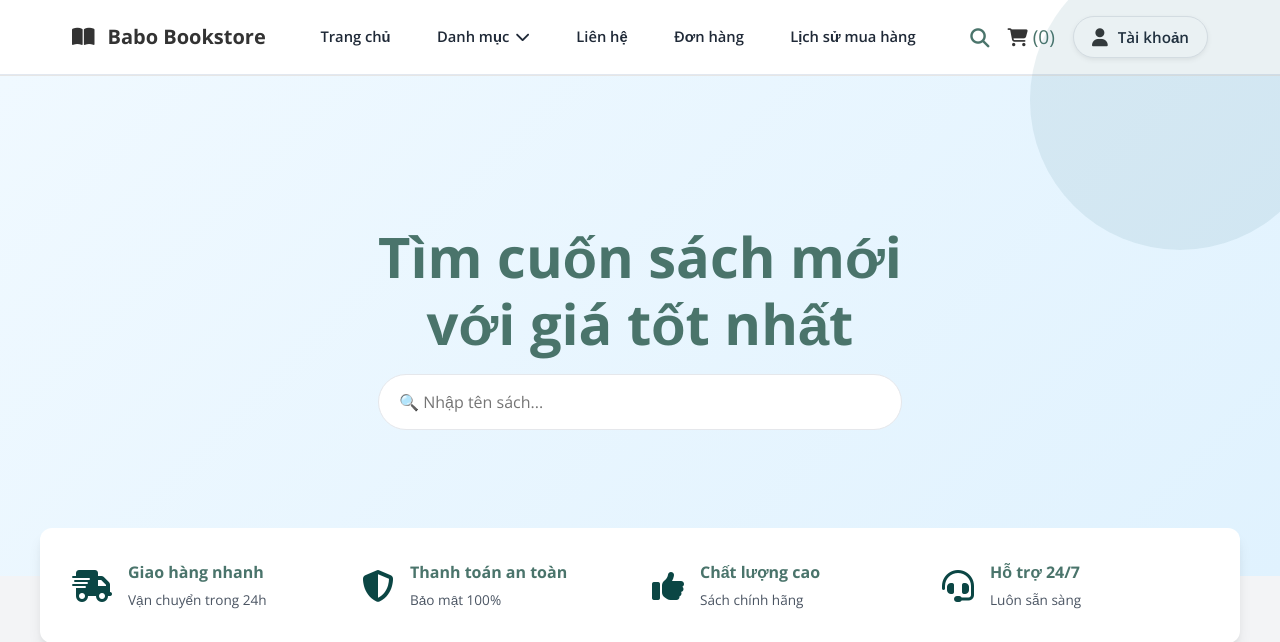
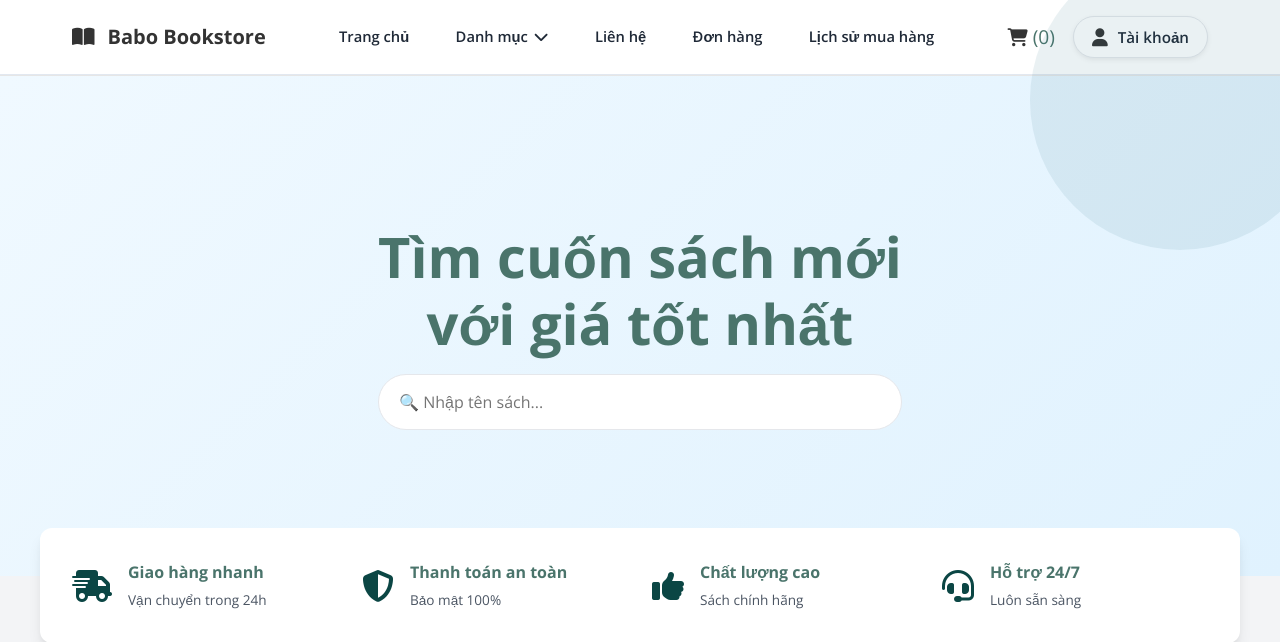
Before and after one commit to blummii/Babo-Bookstore-Website, a PHP site: page /Babo-Bookstore-Website/index.php in a window 1280 px wide; the page is wider, and only the part inside the window is pictured. Shown: the top 642 px of that part. Run offline with PHP 8.4, Linux system fonts and the light colour scheme; data comes from the database, SQL or seed files in the repository.

Commit message:
sửa tìm kiếm

```diff
--- a/header.php
+++ b/header.php
@@ -94,7 +94,6 @@ if ($cart_id > 0) {
             </nav>
 
             <div class="icons">
-                <a href="search.php" class="fas fa-search"></a>
 
                 <a href="cart.php">
                     <i class="fas fa-shopping-cart"></i>
```
